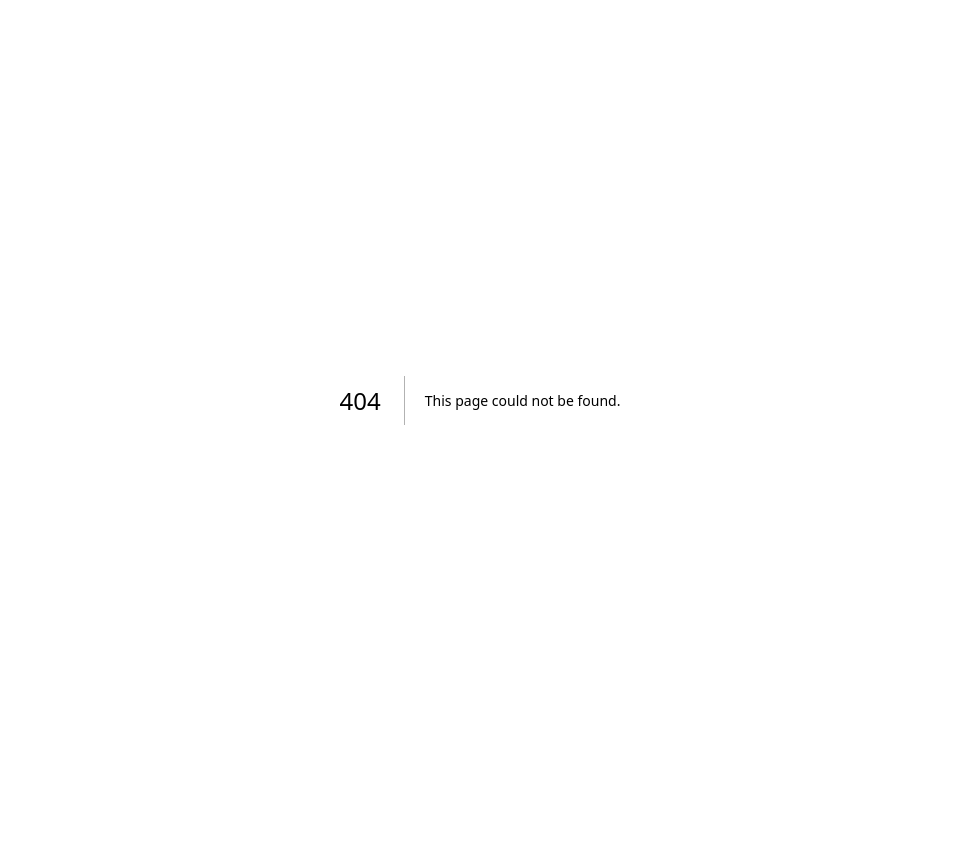
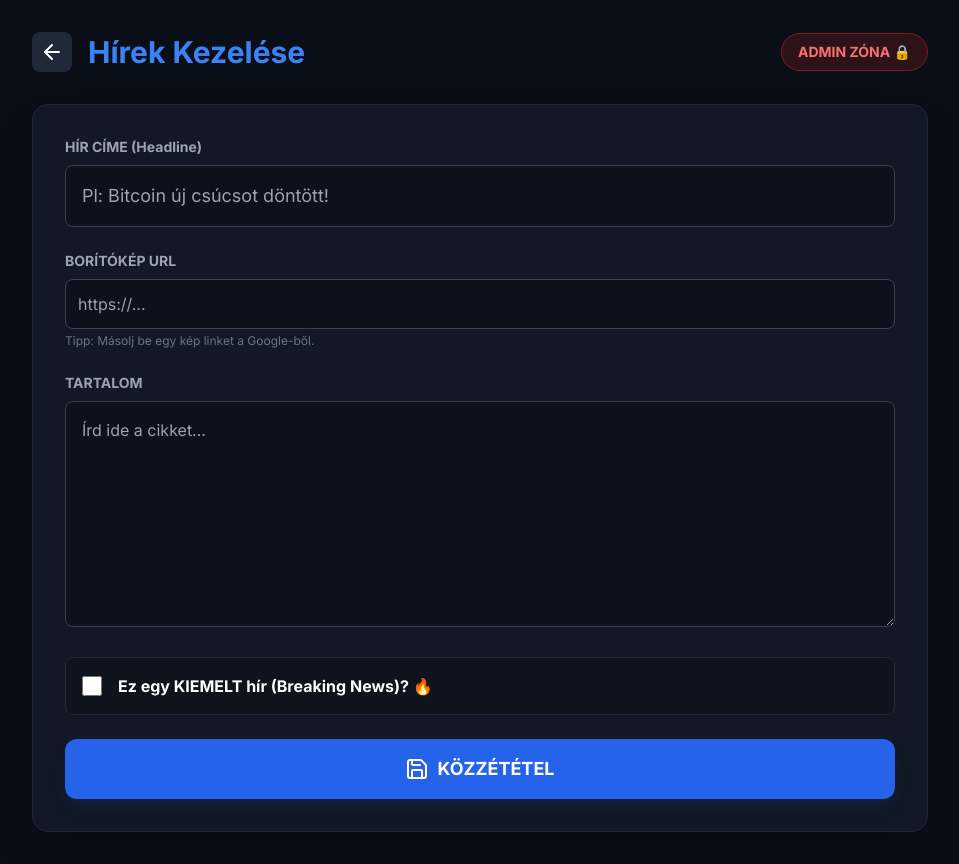
Before and after one commit to faqulord/Zenyx, a Next.js app: page /admin/news in a window 1280 px wide. Before the commit this address had no page. Shown: the whole page, without its empty margins (160-1119 px from the left). Before the commit the page ends 800 px from the top, so only its background shows below. Built offline with nearby package versions, Linux system fonts and the light colour scheme.

Commit message:
Create app/admin/news/page.tsx

```diff
--- /dev/null
+++ b/app/admin/news/page.tsx
@@ -0,0 +1,123 @@
+'use client';
+
+import { useState } from 'react';
+import { LucideLayoutDashboard, LucideSave, LucideLoader2, LucideArrowLeft } from 'lucide-react';
+import Link from 'next/link';
+import { useRouter } from 'next/navigation';
+
+export default function AdminNewsPage() {
+  const router = useRouter();
+  const [loading, setLoading] = useState(false);
+  const [formData, setFormData] = useState({
+    title: '',
+    content: '',
+    imageUrl: '',
+    isImportant: false
+  });
+
+  async function handleSubmit(e: any) {
+    e.preventDefault();
+    setLoading(true);
+
+    const res = await fetch('/api/news', {
+      method: 'POST',
+      headers: { 'Content-Type': 'application/json' },
+      body: JSON.stringify(formData)
+    });
+
+    if (res.ok) {
+      alert('Hír sikeresen közzétéve! 📢');
+      setFormData({ title: '', content: '', imageUrl: '', isImportant: false }); // Törlés
+    } else {
+      alert('Hiba történt.');
+    }
+    setLoading(false);
+  }
+
+  return (
+    <div className="min-h-screen bg-[#0a0e17] text-white p-8">
+
+      {/* FEJLÉC */}
+      <div className="max-w-4xl mx-auto mb-8 flex justify-between items-center">
+        <div className="flex items-center gap-4">
+          <Link href="/dashboard" className="p-2 bg-gray-800 rounded-lg hover:bg-gray-700 transition">
+            <LucideArrowLeft />
+          </Link>
+          <h1 className="text-3xl font-bold text-blue-500">Hírek Kezelése</h1>
+        </div>
+        <div className="px-4 py-2 bg-red-900/30 text-red-400 border border-red-900 rounded-full text-sm font-bold">
+          ADMIN ZÓNA 🔒
+        </div>
+      </div>
+
+      {/* SZERKESZTŐ */}
+      <div className="max-w-4xl mx-auto bg-[#121826] border border-gray-800 rounded-2xl p-8 shadow-2xl">
+        <form onSubmit={handleSubmit} className="space-y-6">
+
+          {/* CÍM */}
+          <div>
+            <label className="block text-sm font-bold text-gray-400 mb-2">HÍR CÍME (Headline)</label>
+            <input
+              type="text"
+              required
+              value={formData.title}
+              onChange={(e) => setFormData({...formData, title: e.target.value})}
+              className="w-full bg-black/30 border border-gray-700 rounded-lg p-4 text-white text-lg focus:border-blue-500 outline-none"
+              placeholder="Pl: Bitcoin új csúcsot döntött!"
+            />
+          </div>
+
+          {/* KÉP LINK */}
+          <div>
+            <label className="block text-sm font-bold text-gray-400 mb-2">BORÍTÓKÉP URL</label>
+            <input
+              type="text"
+              value={formData.imageUrl}
+              onChange={(e) => setFormData({...formData, imageUrl: e.target.value})}
+              className="w-full bg-black/30 border border-gray-700 rounded-lg p-3 text-white focus:border-blue-500 outline-none"
+              placeholder="https://..."
+            />
+            <p className="text-xs text-gray-500 mt-1">Tipp: Másolj be egy kép linket a Google-ből.</p>
+          </div>
+
+          {/* TARTALOM */}
+          <div>
+            <label className="block text-sm font-bold text-gray-400 mb-2">TARTALOM</label>
+            <textarea
+              required
+              rows={8}
+              value={formData.content}
+              onChange={(e) => setFormData({...formData, content: e.target.value})}
+              className="w-full bg-black/30 border border-gray-700 rounded-lg p-4 text-white focus:border-blue-500 outline-none"
+              placeholder="Írd ide a cikket..."
+            />
+          </div>
+
+          {/* KAPCSOLÓK */}
+          <div className="flex items-center gap-4 p-4 bg-black/20 rounded-lg border border-gray-800">
+            <input
+              type="checkbox"
+              id="important"
+              checked={formData.isImportant}
+              onChange={(e) => setFormData({...formData, isImportant: e.target.checked})}
+              className="w-5 h-5 accent-blue-600"
+            />
+            <label htmlFor="important" className="font-bold cursor-pointer select-none">
+              Ez egy KIEMELT hír (Breaking News)? 🔥
+            </label>
+          </div>
+
+          {/* MENTÉS GOMB */}
+          <button
+            type="submit"
+            disabled={loading}
+            className="w-full bg-blue-600 hover:bg-blue-700 text-white font-bold py-4 rounded-xl transition flex justify-center items-center gap-2 text-lg shadow-lg shadow-blue-900/20"
+          >
+            {loading ? <LucideLoader2 className="animate-spin" /> : <><LucideSave /> KÖZZÉTÉTEL</>}
+          </button>
+
+        </form>
+      </div>
+    </div>
+  );
+}
```
